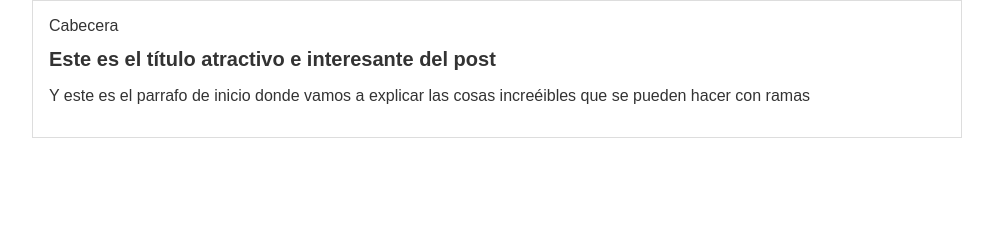
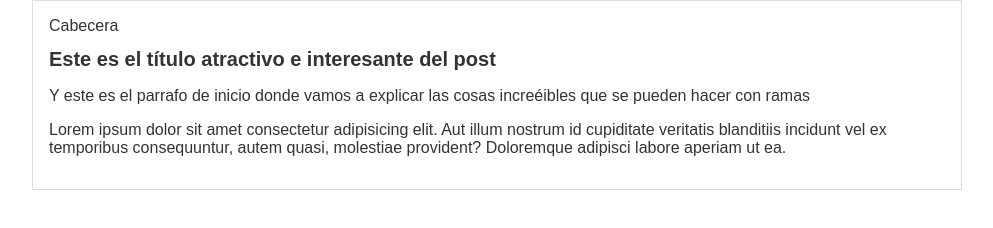
Before and after one commit to jottache/platzi-blog, a plain HTML site: page blogpost.html in a window 1280 px wide. Shown: the whole page, without its empty margins (143-1136 px from the left). Drawn offline with Linux system fonts and the light colour scheme.

Commit message:
agregado el contenido adicional del blog

```diff
--- a/blogpost.html
+++ b/blogpost.html
@@ -18,6 +18,11 @@
             <h1>Este es el título atractivo e interesante del post</h1>
             <p>Y este es el parrafo de inicio donde vamos a explicar las cosas increéibles que se pueden hacer con ramas
             </p>
+            <p>
+                Lorem ipsum dolor sit amet consectetur adipisicing elit. Aut illum nostrum id cupiditate veritatis
+                blanditiis incidunt vel ex temporibus consequuntur, autem quasi, molestiae provident? Doloremque
+                adipisci labore aperiam ut ea.
+            </p>
         </div>
     </div>
 </body>
```
